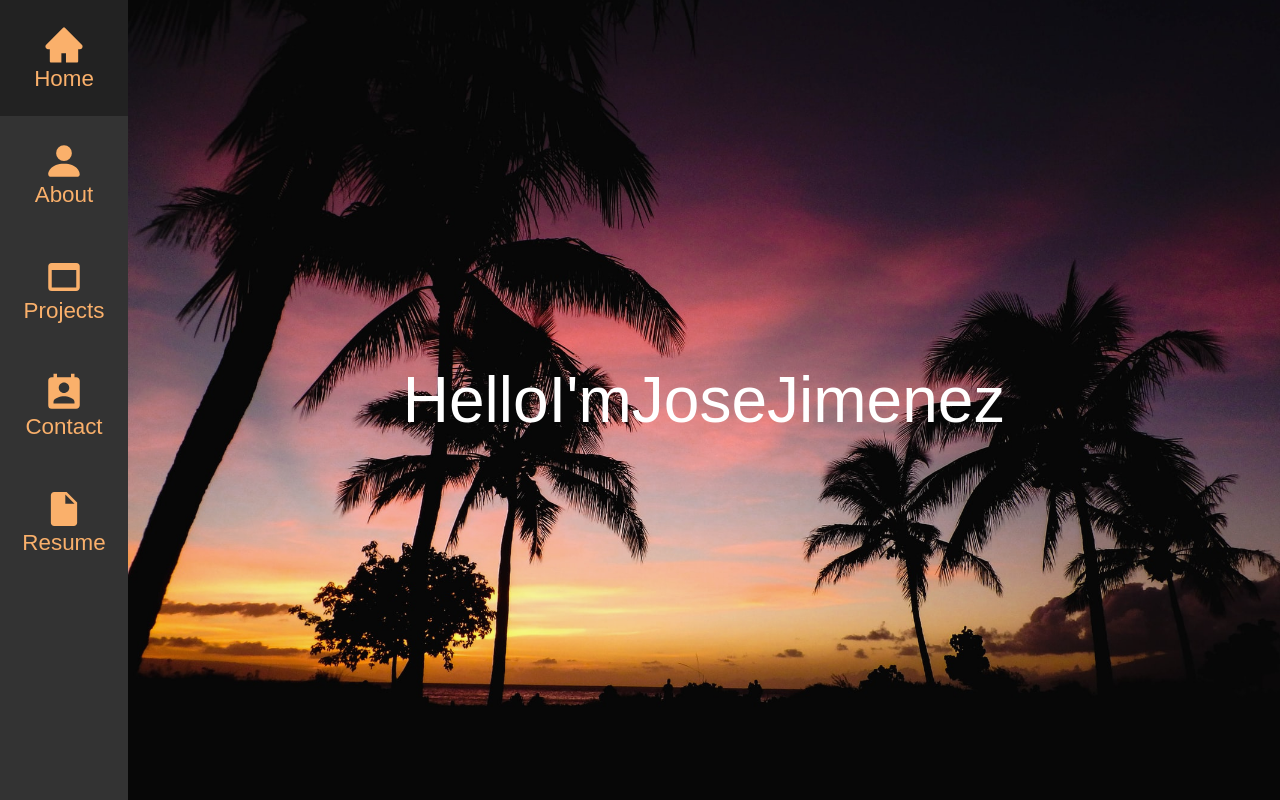
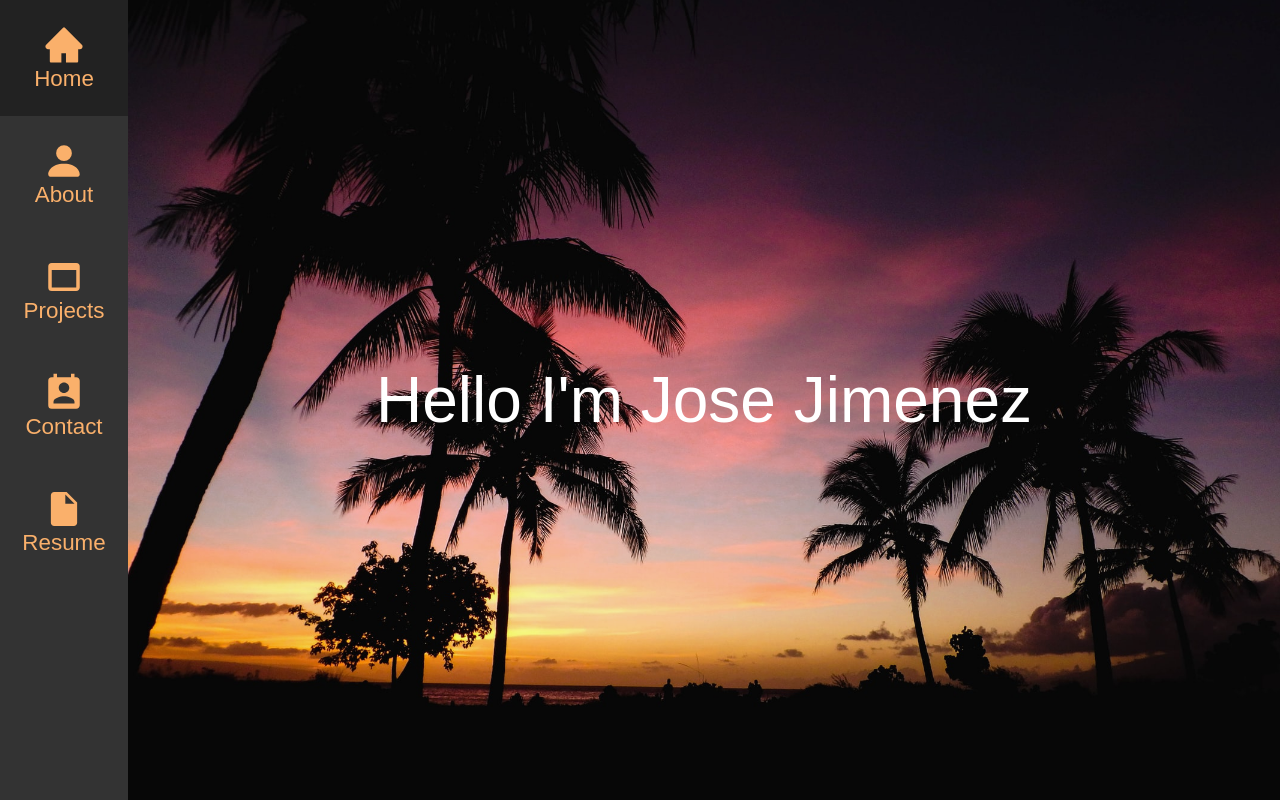
Before and after one commit to JoseJ55/react-protfolio-v3, a React (Create React App) app: page / in a window 1280 px wide. Shown: the top 800 px of the page. Built offline with nearby package versions, Linux system fonts and the light colour scheme.

Commit message:
got letter to be independent now need to make them reactive

```diff
--- a/src/components/Header/Header.js
+++ b/src/components/Header/Header.js
@@ -36,21 +36,22 @@ function Header() {
 
     return (
         <div id="header">
-            {/* <h1 id="webTitle">{title}</h1> */}
             <div id="webTitle">
                 {titleArr.map((letter) => {
-                    return <Letter letter={letter} />
-                    // if (letter === " "){
-                    //     return <span>{letter}</span>
-                    // } else {
-                    //     return <span
-                    //         onClick={() => letterBtn()}
-                    //         className="letter"
-                    //         style={letterAnimation}
-                    //         >
-                    //             {letter}
-                    //         </span>
-                    // }
+                    if (letter === " "){
+                        return <span>{letter}</span>
+                    } else {
+                        return (
+                            <Letter letter={letter} />
+                            // <span
+                            //     // onClick={() => letterBtn()}
+                            //     className="letter"
+                            //     // style={letterAnimation}
+                            // >
+                            //     {letter}
+                            // </span>
+                        )
+                    }
                 })}
             </div>
         </div>
--- a/src/components/Header/style.css
+++ b/src/components/Header/style.css
@@ -25,7 +25,8 @@
     color: var(--text-color);
     font-size: 400%;
     opacity: 1;
-    display: flex;
+    display: inline-block;
+    /* vertical-align: top; */
 }
 
 @media only screen and (max-width: 1100px) {
--- a/src/components/Letter/Letter.js
+++ b/src/components/Letter/Letter.js
@@ -2,38 +2,15 @@ import React from "react";
 import "./style.css";
 
 function Letter({ letter }) {
-    // console.log(letter)
-    const l = () => {
-        if (letter === " "){
-            console.log("blank")
-            return <span>{" "}</span>
-        } else {
-            return <span
-                // onClick={() => letterBtn()}
-                className="letter"
-                // style={letterAnimation}
-                >
-                    {letter}
-                </span>
-        }
-    }
+
     return (
         <div className="letters">
-            {l()}
-
-            {/* {letter === " " ? <span>{letter}</span> : <span className="letter">{letter}</span>} */}
-
-            {/* // {if (letter === " "){
-            //     return <span>{letter}</span>
-            // } else {
-            //     return <span
-            //         onClick={() => letterBtn()}
-            //         className="letter"
-            //         style={letterAnimation}
-            //         >
-            //             {letter}
-            //         </span>
-            // }} */}
+            <span
+                className="letter"
+                onClick={() => console.log(letter)}
+            >
+                {letter}
+            </span>
         </div>
     )
 }
--- a/src/components/Letter/style.css
+++ b/src/components/Letter/style.css
@@ -5,7 +5,7 @@
 .letter {
     transition-duration: .5s;
     /* transform: scale(1.5); */
-    display: inline-block;
+    /* display: inline-block; */
     /* animation: shake 0.5s; */
     /* animation-iteration-count: infinite; */
     /* animation: change 1s; */
```
